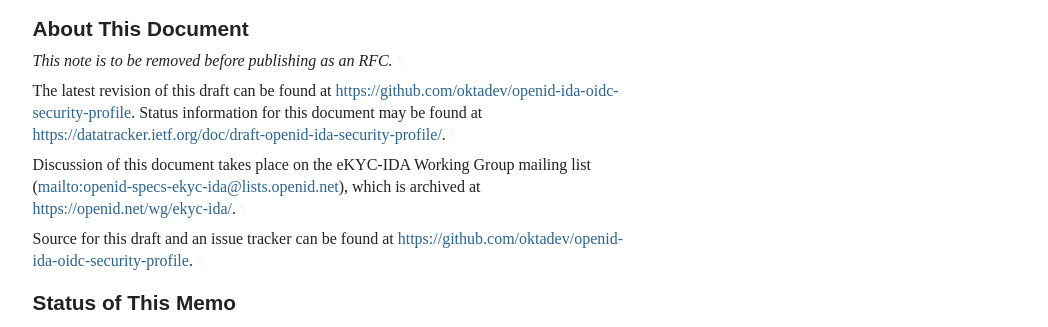
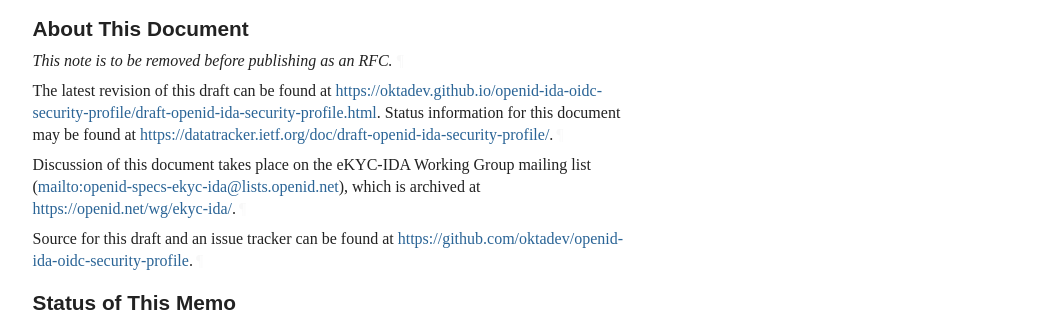
Before and after one commit to oktadev/openid-ida-oidc-security-profile, a plain HTML site: page draft-openid-ida-security-profile.html in a window 1280 px wide. Shown: the part 414-741 px from the top of the page, without its empty margins (92-1140 px from the left). Drawn offline with Linux system fonts and the light colour scheme; a web font is replaced by a local one.

Commit message:
Script updating gh-pages from bede1be. [ci skip]

```diff
--- a/draft-openid-ida-security-profile.html
+++ b/draft-openid-ida-security-profile.html
@@ -1092,7 +1092,7 @@ svg :is([fill="white"], [fill^="#fff"]) {
       </h2>
 <p id="section-note.1-1">This note is to be removed before publishing as an RFC.<a href="#section-note.1-1" class="pilcrow">¶</a></p>
 <p id="section-note.1-2">
-        The latest revision of this draft can be found at <span><a href="https://github.com/oktadev/openid-ida-oidc-security-profile">https://github.com/oktadev/openid-ida-oidc-security-profile</a></span>.
+        The latest revision of this draft can be found at <span><a href="https://oktadev.github.io/openid-ida-oidc-security-profile/draft-openid-ida-security-profile.html">https://oktadev.github.io/openid-ida-oidc-security-profile/draft-openid-ida-security-profile.html</a></span>.
         Status information for this document may be found at <span><a href="https://datatracker.ietf.org/doc/draft-openid-ida-security-profile/">https://datatracker.ietf.org/doc/draft-openid-ida-security-profile/</a></span>.<a href="#section-note.1-2" class="pilcrow">¶</a></p>
 <p id="section-note.1-3">
         Discussion of this document takes place on the
```
Also changed, not shown: draft-openid-ida-security-profile.txt.
